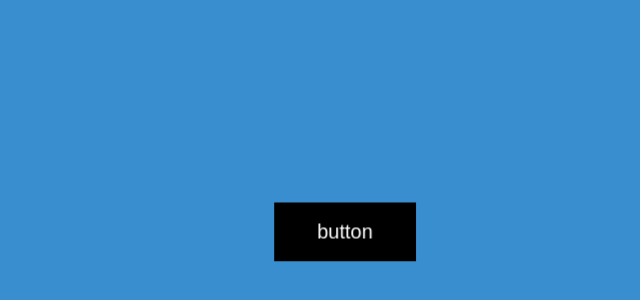
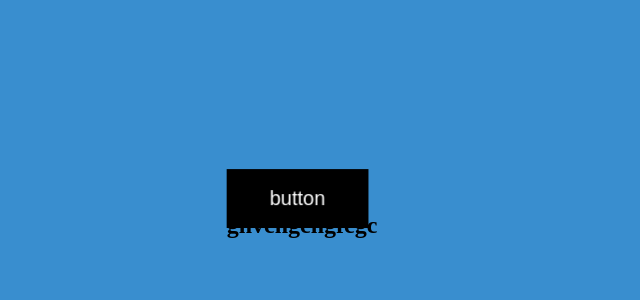
Before and after one commit to B0YB0L0/Buttons, a plain HTML site: page index.html in a window 1280 px wide. Shown: the part 146-446 px from the top of the page, without its empty margins (274-914 px from the left). Drawn offline with Linux system fonts and the light colour scheme.

Commit message:
h2 qo'shildi

```diff
--- a/index.html
+++ b/index.html
@@ -10,6 +10,9 @@
 <body>
   <div class="center">
     <a href="#" title="button">button</a>
+
+    <h2>ghvchgchgfcgc</h2>
+
   </div>
 </body>
 </html>
```
